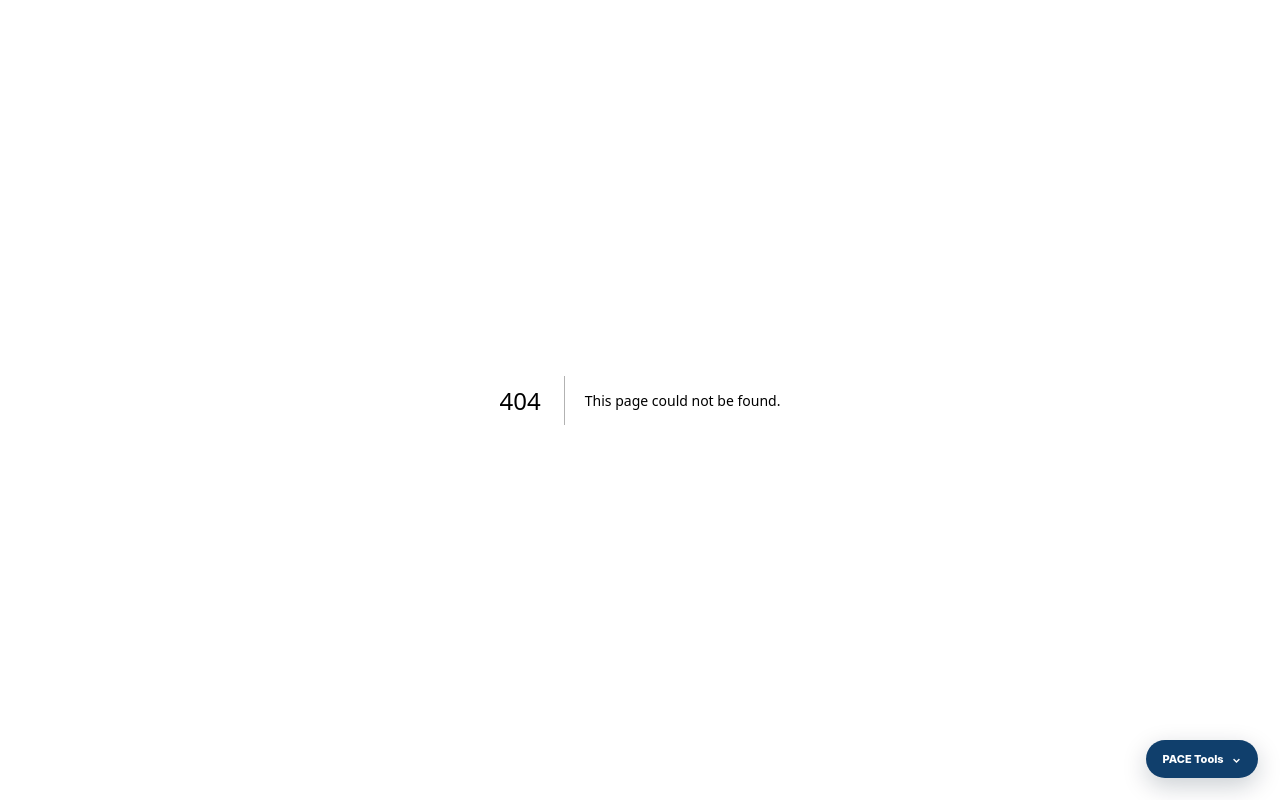
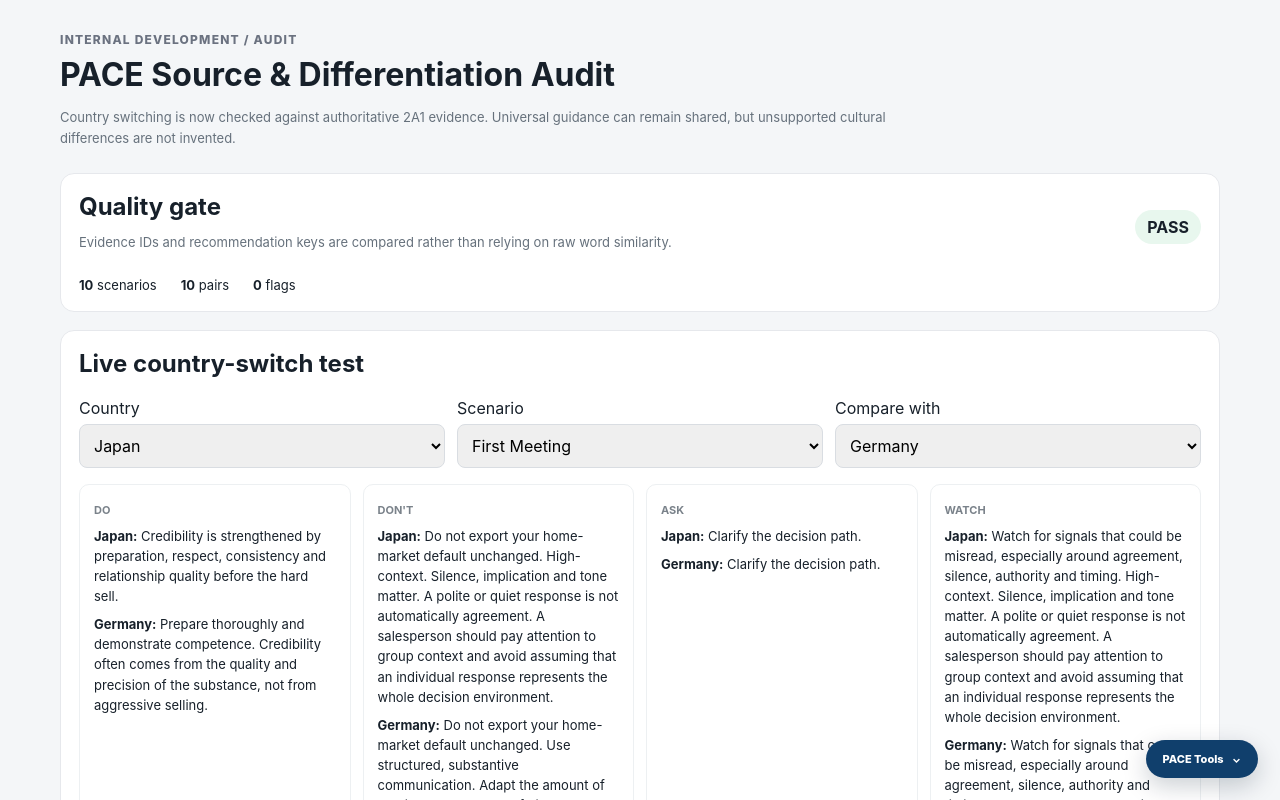
Before and after one commit to caseysmeekes/cultural-playbook-pace, a Next.js app: page /tools/source-audit in a window 1280 px wide. Before the commit this address had no page. Shown: the top 800 px of the page. Built offline with nearby package versions, Linux system fonts and the light colour scheme.

Commit message:
PACE 2B1 - Validate country differentiation

```diff
--- /dev/null
+++ b/app/tools/source-audit/page.js
@@ -0,0 +1,25 @@
+'use client'
+
+import { useMemo, useState } from 'react'
+import { countries } from '../../../data/countries'
+import { buildYourPlay } from '../../../data/decisionEngine'
+import { getCountryFingerprint, getSourceCoverageReport, runDifferentiationAudit } from '../../../data/differentiationEngine'
+
+const scenarios = ['First Meeting','Relationship Building','Pitch / Proposal','Negotiation','Closing','New Market Entry','Partnership','Deal Stalled','Tender / RFP','Government Engagement']
+const pairs = [['Japan','Germany'],['Japan','India'],['Japan','France'],['Japan','United States'],['Japan','New Zealand'],['Germany','India'],['Germany','France'],['Germany','United States'],['France','United States'],['India','United States']]
+
+const styles = { card:{background:'#fff',border:'1px solid #e6e8ec',borderRadius:14,padding:18,marginBottom:18}, grid:{display:'grid',gridTemplateColumns:'repeat(auto-fit,minmax(230px,1fr))',gap:12}, muted:{color:'#66717c',fontSize:13}, select:{width:'100%',marginTop:6,padding:10,border:'1px solid #d9dde2',borderRadius:8} }
+
+export default function SourceAuditPage(){
+ const [country,setCountry]=useState('Japan'); const [scenario,setScenario]=useState('First Meeting'); const [compare,setCompare]=useState('Germany')
+ const audit=useMemo(()=>runDifferentiationAudit(buildYourPlay),[]); const coverage=useMemo(()=>getSourceCoverageReport(),[]); const fp=useMemo(()=>getCountryFingerprint(country),[country]);
+ const left=useMemo(()=>buildYourPlay({country,activity:scenario,industry:'Other'}),[country,scenario]); const right=useMemo(()=>buildYourPlay({country:compare,activity:scenario,industry:'Other'}),[compare,scenario])
+ return <main style={{maxWidth:1200,margin:'0 auto',padding:'32px 20px 60px',color:'#17202a'}}>
+  <div style={{marginBottom:24}}><div style={{fontSize:12,fontWeight:800,letterSpacing:1.2,color:'#6b7280'}}>INTERNAL DEVELOPMENT / AUDIT</div><h1 style={{margin:'8px 0',fontSize:32}}>PACE Source & Differentiation Audit</h1><p style={{...styles.muted,maxWidth:850,lineHeight:1.6}}>Country switching is now checked against authoritative 2A1 evidence. Universal guidance can remain shared, but unsupported cultural differences are not invented.</p></div>
+  <section style={styles.card}><div style={{display:'flex',justifyContent:'space-between',alignItems:'center'}}><div><h2 style={{margin:0}}>Quality gate</h2><p style={styles.muted}>Evidence IDs and recommendation keys are compared rather than relying on raw word similarity.</p></div><strong style={{padding:'7px 12px',borderRadius:999,background:audit.status==='PASS'?'#e8f7ee':'#fdecec'}}>{audit.status}</strong></div><div style={{display:'flex',gap:24,marginTop:14,fontSize:13}}><span><b>{audit.scenariosTested}</b> scenarios</span><span><b>{audit.comparisonPairsTested}</b> pairs</span><span><b>{audit.failures.length}</b> flags</span></div></section>
+  <section style={styles.card}><h2 style={{marginTop:0}}>Live country-switch test</h2><div style={styles.grid}><label>Country<select value={country} onChange={e=>setCountry(e.target.value)} style={styles.select}>{countries.map(c=><option key={c.name}>{c.name}</option>)}</select></label><label>Scenario<select value={scenario} onChange={e=>setScenario(e.target.value)} style={styles.select}>{scenarios.map(s=><option key={s}>{s}</option>)}</select></label><label>Compare with<select value={compare} onChange={e=>setCompare(e.target.value)} style={styles.select}>{countries.filter(c=>c.name!==country).map(c=><option key={c.name}>{c.name}</option>)}</select></label></div><div style={{...styles.grid,marginTop:16}}>{[['do','DO'],['dont',"DON'T"],['ask','ASK'],['watch','WATCH'],['next','NEXT']].map(([k,l])=><div key={k} style={{border:'1px solid #edf0f2',borderRadius:10,padding:14,fontSize:13,lineHeight:1.55}}><b style={{fontSize:11,color:'#7a828a'}}>{l}</b><div style={{marginTop:7}}><strong>{country}:</strong> {left[k]}</div><div style={{marginTop:8}}><strong>{compare}:</strong> {right[k]}</div></div>)}</div></section>
+  <section style={styles.card}><h2 style={{marginTop:0}}>Country fingerprint: {country}</h2><p style={styles.muted}>Only verified 2A1 evidence is eligible. Missing evidence remains a source gap.</p><div style={styles.grid}>{Object.entries(fp.dimensions).map(([d,v])=><div key={d} style={{border:'1px solid #edf0f2',borderRadius:10,padding:12}}><div style={{display:'flex',justifyContent:'space-between',gap:8}}><b>{d}</b><small>{v.informationClass}</small></div><p style={{fontSize:12,lineHeight:1.5,color:'#5d6772'}}>{v.sourceEvidence.length?v.sourceEvidence.join(' '):'No verified country-specific evidence in the 2A1 layer.'}</p>{v.evidenceIds.length>0&&<small style={{color:'#8a929a'}}>Evidence: {v.evidenceIds.join(', ')}</small>}</div>)}</div></section>
+  <section style={styles.card}><h2 style={{marginTop:0}}>Source coverage report</h2><div style={{overflowX:'auto'}}><table style={{width:'100%',borderCollapse:'collapse',fontSize:12}}><thead><tr>{['Country','Coverage','P','A','C','E','Major gaps','Confidence'].map(h=><th key={h} style={{textAlign:'left',padding:8,borderBottom:'2px solid #e8ebee'}}>{h}</th>)}</tr></thead><tbody>{coverage.map(r=><tr key={r.country}>{[r.country,r.sourceCoverage,r.pacePCoverage,r.paceACoverage,r.paceCCoverage,r.paceECoverage,r.majorEvidenceGaps.join(', ')||'None',r.sourceConfidence].map((x,i)=><td key={i} style={{padding:8,borderBottom:'1px solid #eef0f2',verticalAlign:'top'}}>{x}</td>)}</tr>)}</tbody></table></div></section>
+  <section style={styles.card}><h2 style={{marginTop:0}}>Required comparison pairs</h2><div style={styles.grid}>{pairs.map(([a,b])=>{const r=audit.scenarioResults.find(x=>x.leftCountry===a&&x.rightCountry===b&&x.scenario==='First Meeting');return <div key={a+b} style={{padding:10,border:'1px solid #edf0f2',borderRadius:9,fontSize:12}}><b>{a}</b> vs <b>{b}</b><span style={{float:'right'}}>{r?.status||'PASS'}</span></div>})}</div></section>
+ </main>
+}
```
